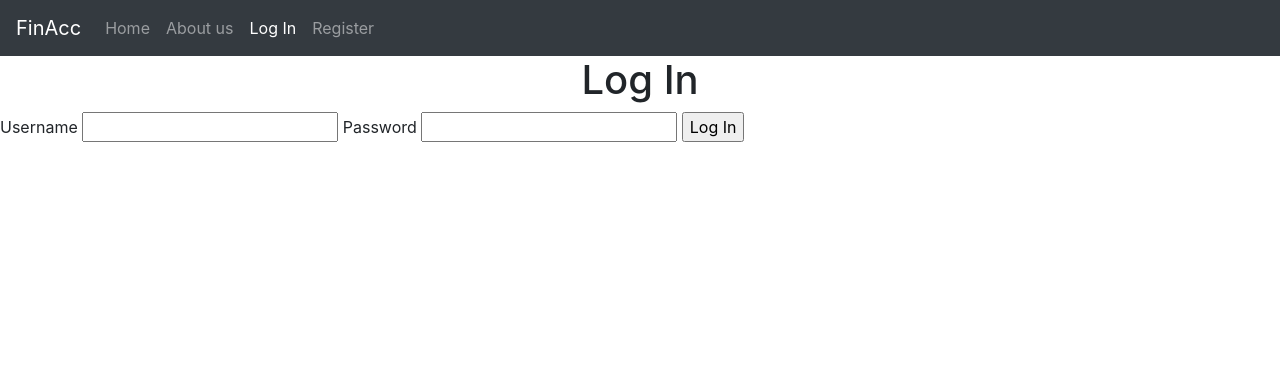
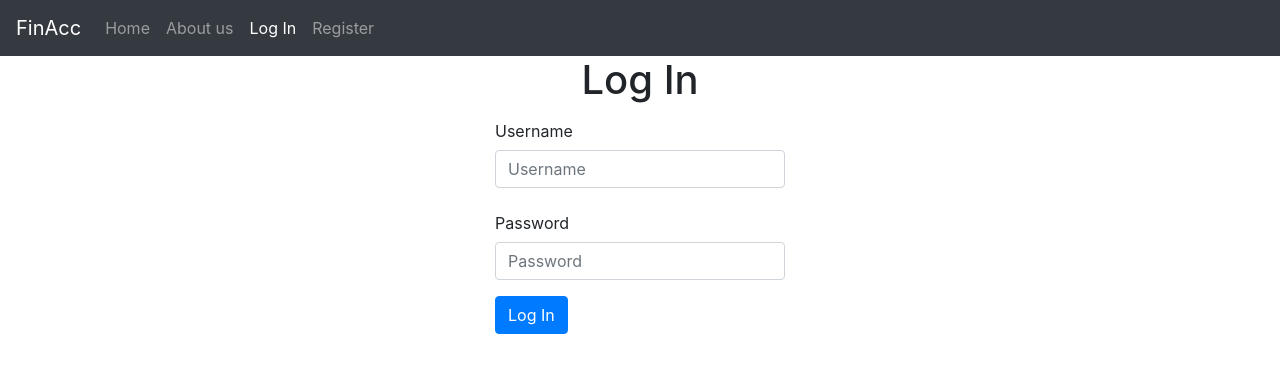
Before and after one commit to alekon28/financial_accounting, a Flask app: page /login in a window 1280 px wide. Shown: the top 373 px of the page. Run offline with Flask 2, Linux system fonts and the light colour scheme; some libraries are stand-ins or nearby versions.

Commit message:
log in form

```diff
--- a/finacc/templates/login.html
+++ b/finacc/templates/login.html
@@ -7,10 +7,22 @@
 
 {% block content %}
   <form method="post">
+  <div class="container w-25">
+    <div class="form-group">
+      <label class="col-form-label" for="username">Username</label>
+        <input name="username" type="text" class="form-control" id="username" placeholder="Username" required>
+    </div>
+    <div class="form-group">
+    <label for="inputPassword3" class="col-form-label">Password</label>
+      <input name="password" type="password" class="form-control" id="password" placeholder="Password" required>
+    </div>
+    <button type="submit" class="btn btn-primary mb-2">Log In</button>
+  </div>
+      <!--
     <label for="username">Username</label>
     <input name="username" id="username" required>
     <label for="password">Password</label>
     <input type="password" name="password" id="password" required>
-    <input type="submit" value="Log In">
+    <input type="submit" value="Log In">-->
   </form>
 {% endblock %}
```
